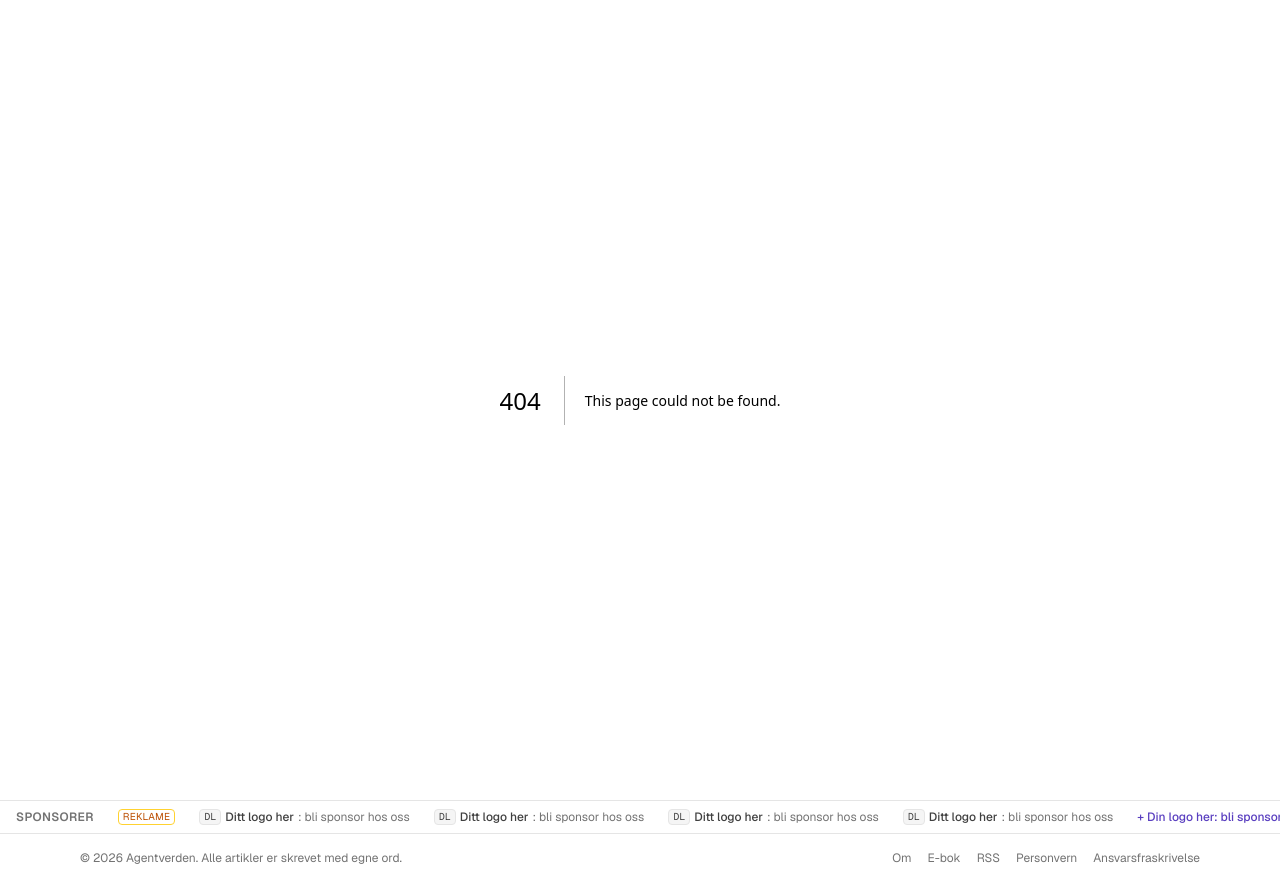
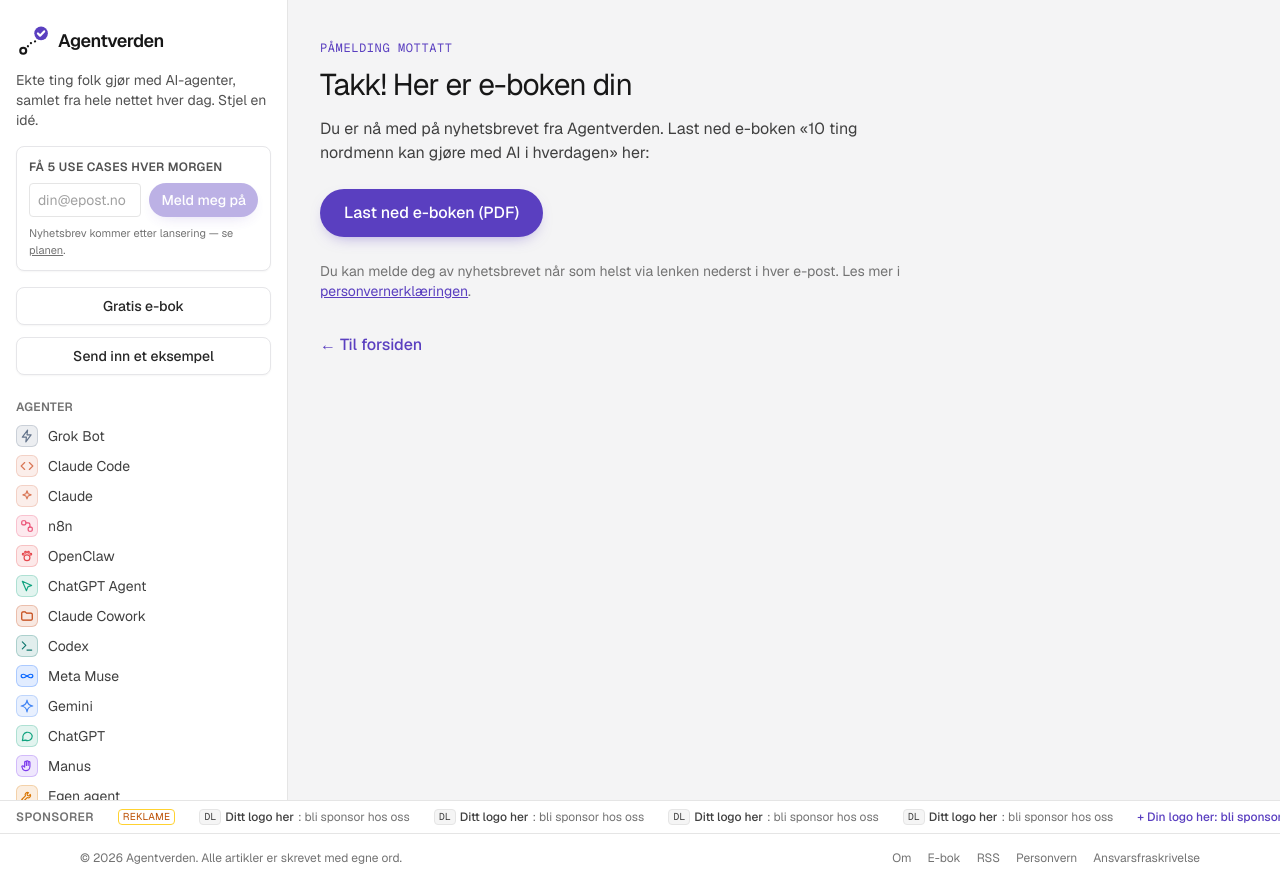
Before and after one commit to Lise-KI/agentverden, a Next.js app: page /ebok/takk in a window 1280 px wide. Before the commit this address had no page. Built offline with nearby package versions, Linux system fonts and the light colour scheme.

Commit message:
Legg til takkeside /ebok/takk med nedlasting av e-boken (midlertidig til Brevo kan sende bekreftelses-e-post)
Co-Authored-By: Claude Opus 5.5 <noreply@anthropic.com>
Claude-Session: https://claude.ai/code/session_011SA7d6mQTL3dwGya4JsLJm

```diff
--- /dev/null
+++ b/src/app/ebok/takk/page.tsx
@@ -0,0 +1,56 @@
+import type { Metadata } from "next";
+import Link from "next/link";
+import Sidebar from "@/components/Sidebar";
+
+// Takkeside etter påmelding i Brevo-skjemaet (midlertidig leveringsmåte til
+// Brevo har aktivert bekreftelses-e-post). Ikke lenket fra siden, ikke i sitemap.
+export const metadata: Metadata = {
+  title: "Takk for påmeldingen",
+  description: "Last ned e-boken fra Agentverden.",
+  robots: { index: false, follow: false },
+};
+
+const PDF = "/f/02dc103e1448/10-ting-nordmenn-kan-gjore-med-ai.pdf";
+
+export default function TakkPage() {
+  return (
+    <div className="flex flex-col lg:flex-row max-w-7xl mx-auto">
+      <Sidebar />
+      <main className="flex-1 px-4 py-10 lg:px-8 max-w-2xl text-neutral-700">
+        <p className="font-mono text-xs uppercase tracking-wider text-brand mb-3">
+          Påmelding mottatt
+        </p>
+        <h1 className="heading-stripe text-3xl mb-4 text-neutral-900">
+          Takk! Her er e-boken din
+        </h1>
+        <p className="mb-6">
+          Du er nå med på nyhetsbrevet fra Agentverden. Last ned e-boken «10
+          ting nordmenn kan gjøre med AI i hverdagen» her:
+        </p>
+        <a
+          href={PDF}
+          download
+          className="btn-stripe-primary inline-block px-6 py-3 text-base"
+        >
+          Last ned e-boken (PDF)
+        </a>
+        <p className="text-sm text-neutral-500 mt-6">
+          Du kan melde deg av nyhetsbrevet når som helst via lenken nederst i
+          hver e-post. Les mer i{" "}
+          <Link
+            href="/personvern"
+            className="underline text-brand hover:text-brand-dark"
+          >
+            personvernerklæringen
+          </Link>
+          .
+        </p>
+        <p className="mt-8">
+          <Link href="/" className="text-brand hover:text-brand-dark font-medium">
+            ← Til forsiden
+          </Link>
+        </p>
+      </main>
+    </div>
+  );
+}
```
